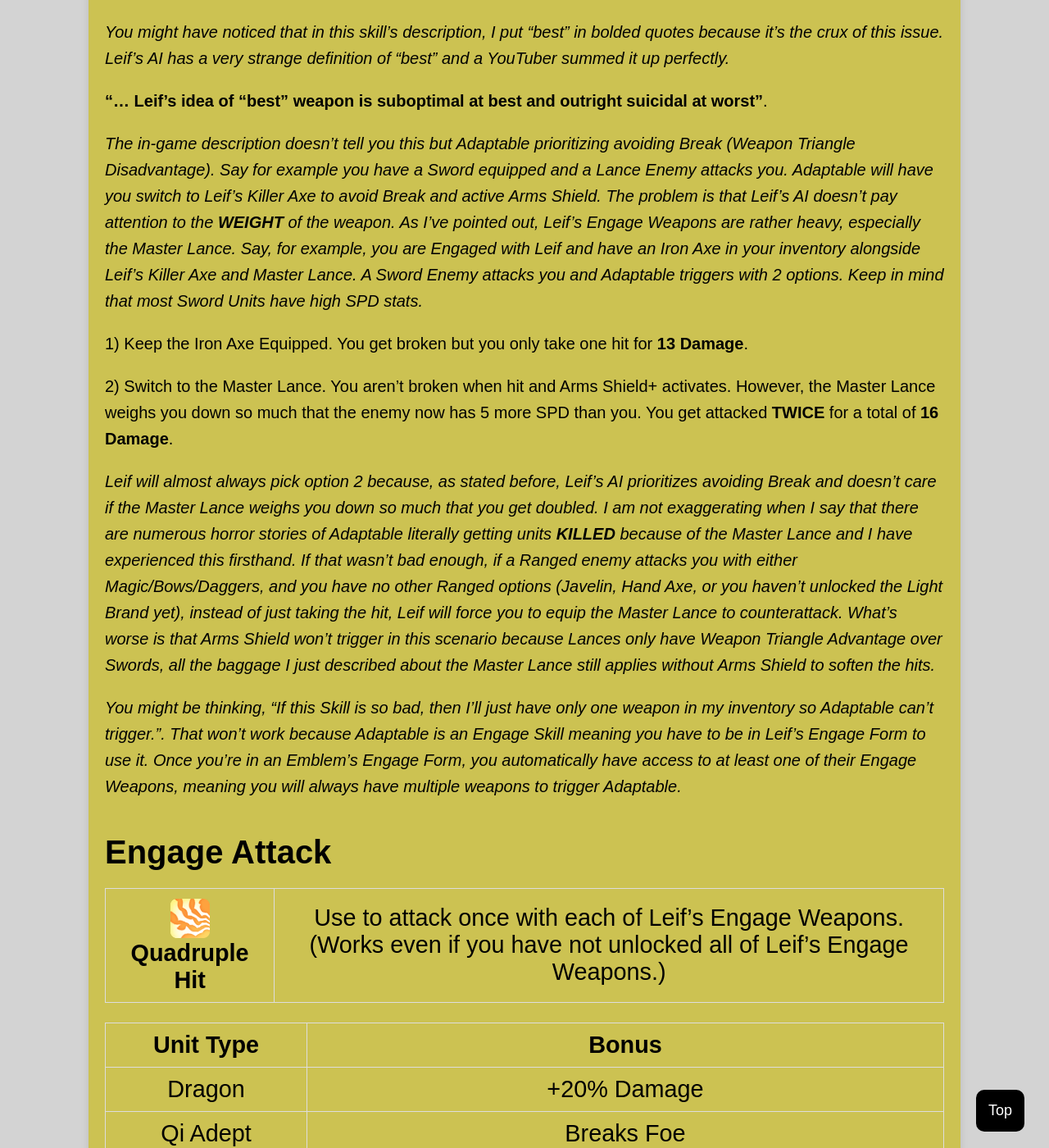
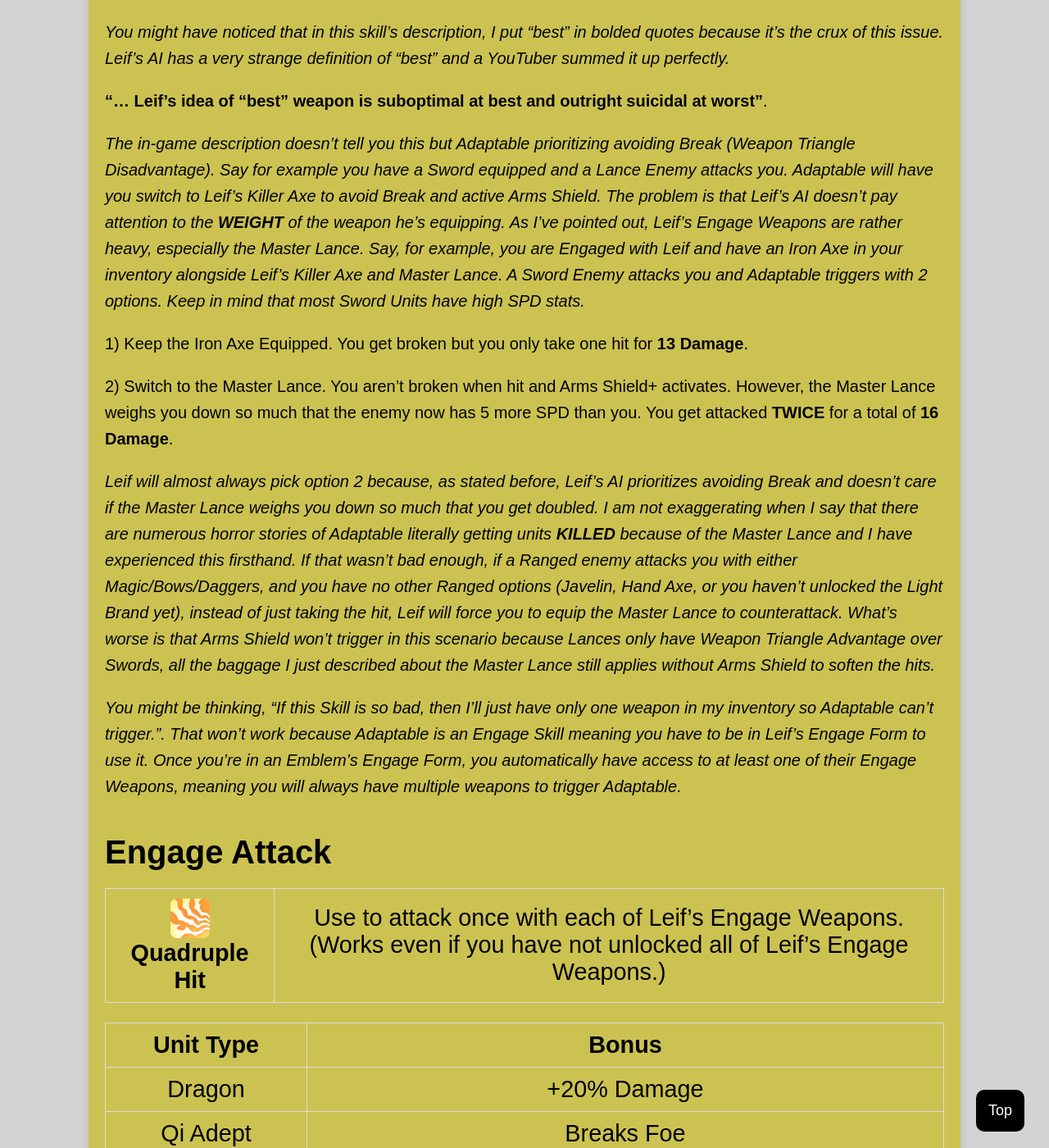
Before and after one commit to bradfordharrison2606/blog, a Jekyll site: the page built from _posts/2024-08-09-EmblemLeif.md, in a window 1280 px wide and 1400 px high, scrolled down 5525 px. Shown: the whole window at 82% size. Built offline with Jekyll 4.4.1, drawn with Linux system fonts in a browser that asks for light colours; some of the changed text lies outside the part shown.

Commit message:
Update 2024-08-09-EmblemLeif.md

```diff
--- a/_posts/2024-08-09-EmblemLeif.md
+++ b/_posts/2024-08-09-EmblemLeif.md
@@ -91,7 +91,7 @@ Leif represents the other half of the Jugdral Duology: Thracia 776. Leif is an E
 
 **"... Leif's idea of "best" weapon is suboptimal at best and outright suicidal at worst"**.
 
-*The in-game description doesn't tell you this but Adaptable prioritizing avoiding Break (Weapon Triangle Disadvantage). Say for example you have a Sword equipped and a Lance Enemy attacks you. Adaptable will have you switch to Leif's Killer Axe to avoid Break and active Arms Shield. The problem is that Leif's AI doesn't pay attention to the **WEIGHT** of the weapon. As I've pointed out, Leif's Engage Weapons are rather heavy, especially the Master Lance. Say, for example, you are Engaged with Leif and have an Iron Axe in your inventory alongside Leif's Killer Axe and Master Lance. A Sword Enemy attacks you and Adaptable triggers with 2 options. Keep in mind that most Sword Units have high SPD stats.*
+*The in-game description doesn't tell you this but Adaptable prioritizing avoiding Break (Weapon Triangle Disadvantage). Say for example you have a Sword equipped and a Lance Enemy attacks you. Adaptable will have you switch to Leif's Killer Axe to avoid Break and active Arms Shield. The problem is that Leif's AI doesn't pay attention to the **WEIGHT** of the weapon he's equipping. As I've pointed out, Leif's Engage Weapons are rather heavy, especially the Master Lance. Say, for example, you are Engaged with Leif and have an Iron Axe in your inventory alongside Leif's Killer Axe and Master Lance. A Sword Enemy attacks you and Adaptable triggers with 2 options. Keep in mind that most Sword Units have high SPD stats.*
 
 1) Keep the Iron Axe Equipped. You get broken but you only take one hit for **13 Damage**.
 
@@ -139,7 +139,7 @@ Leif represents the other half of the Jugdral Duology: Thracia 776. Leif is an E
 |6 |Staff Proficiency <br> ![Pic]({{ site.baseurl }}/img/staffprof.PNG) |Proficiency with Staves. Required for promotion to certain Classes |Auto |
 |7 |Arms Shield+ <br> ![Pic]({{ site.baseurl }}/img/leif/FE17_Arms_Shield2B_Icon.webp) |When unit has weapon advantage, unit takes 5 less damage. |400 |
 |7 |Lance Proficiency <br> ![Pic]({{ site.baseurl }}/img/lanceprof.PNG) |Proficiency with Lances. Required for promotion to certain Classes. |Auto |
-|8 |Sword Proficiency <br> ![pic]({{ site.baseurl }}/img/swordprof.png) |Proficiency with Swords. Required for Promotion/Reclassing to certain Classes |Auto |
+|8 |Sword Proficiency <br> ![pic]({{ site.baseurl }}/img/swordprof.PNG) |Proficiency with Swords. Required for Promotion/Reclassing to certain Classes |Auto |
 |9 |Knife Precision 2 <br> ![Pic]({{ site.baseurl }}/img/leif/FE17_Knife_Precision_2_Icon.webp) |Grants Hit/Avoid+5 when using a Knife |300 |
 
 *Remember how I said that Leif is an Emblem best suited for Utility? Well, look no further than Leif's Skill Inheritance because Leif has some of, if not THE best Skill Inheritance in the game bar none and it's not even a contest.*
```
Also changed, not shown: other parts of _posts/2024-08-09-EmblemLeif.md (+1 -1 lines).
